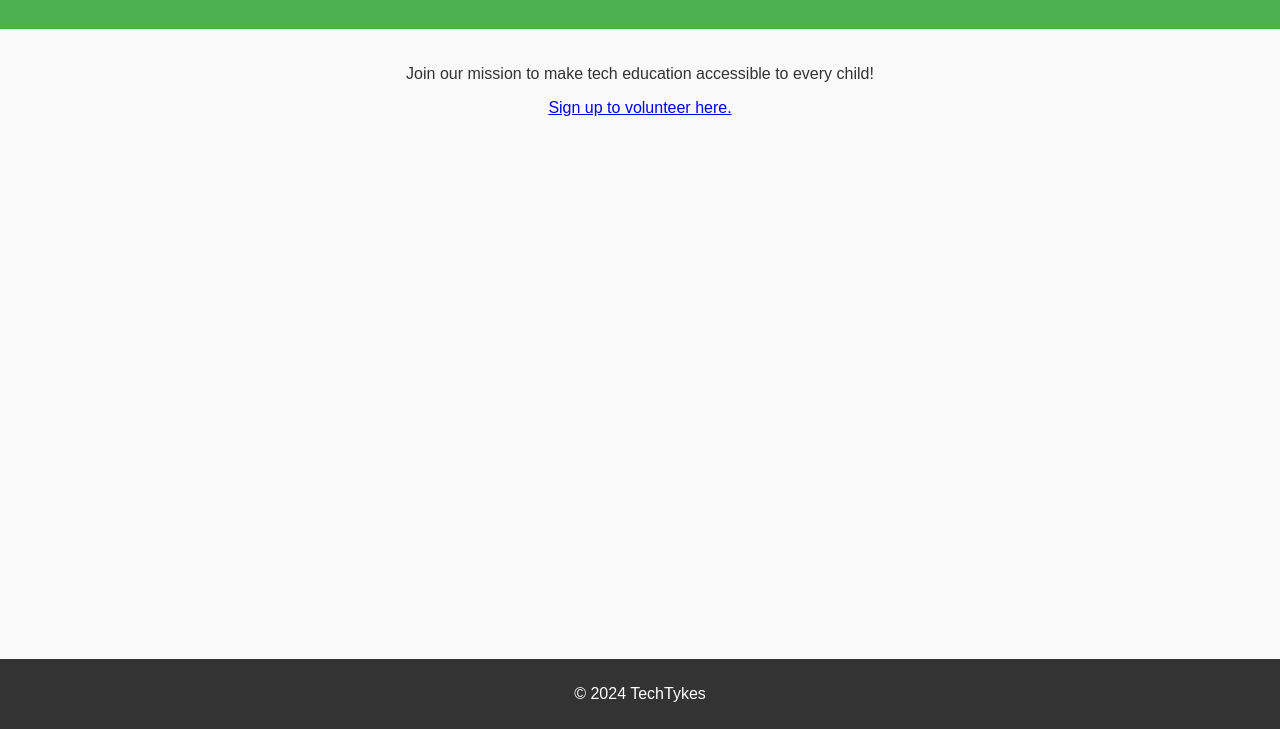
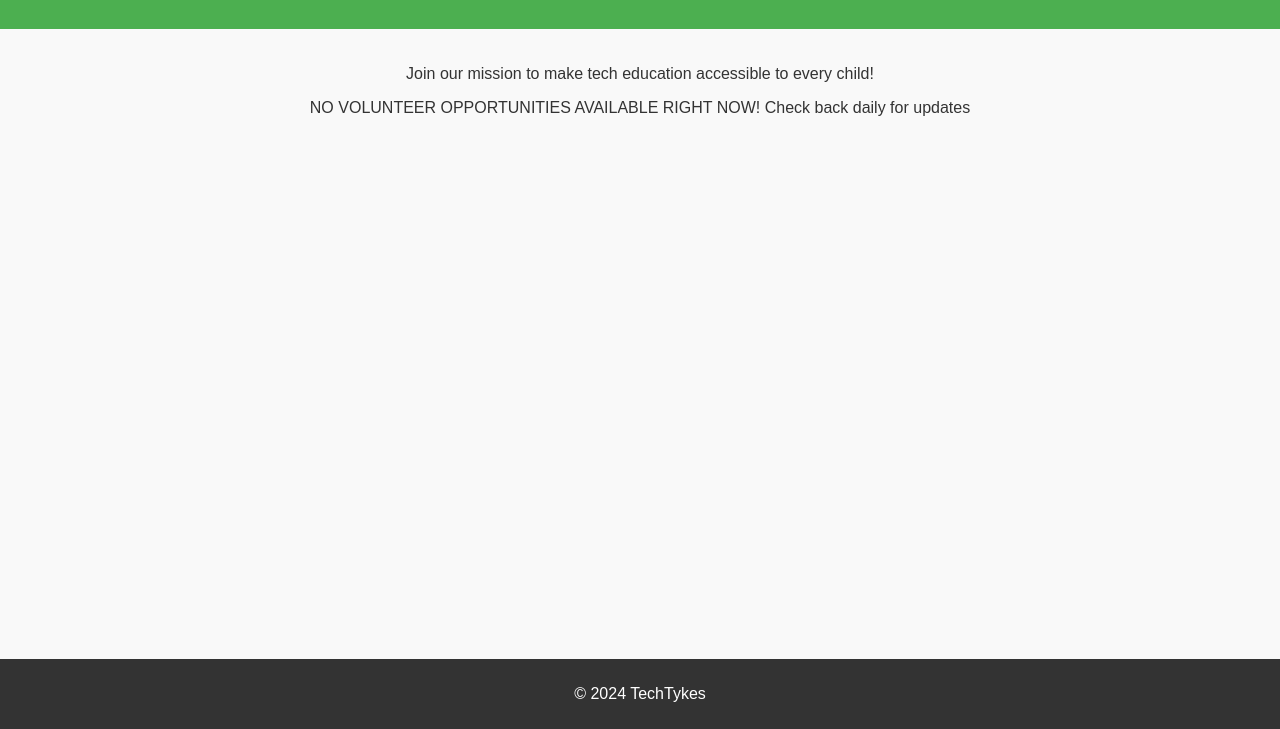
Before and after one commit to kellanboylan/my-website, a plain HTML site: page volunteer.html in a window 1280 px wide. Shown: the part 71-800 px from the top of the page. Drawn offline with Linux system fonts and the light colour scheme.

Commit message:
volunteer.html

```diff
--- a/volunteer.html
+++ b/volunteer.html
@@ -11,7 +11,7 @@
     </header>
     <main>
         <p>Join our mission to make tech education accessible to every child!</p>
-        <p><a href="volunteerform.html">Sign up to volunteer here.</a></p>
+        <p> NO VOLUNTEER OPPORTUNITIES AVAILABLE RIGHT NOW! Check back daily for updates</p>
     </main>
     <footer>
         <p>&copy; 2024 TechTykes</p>
```
